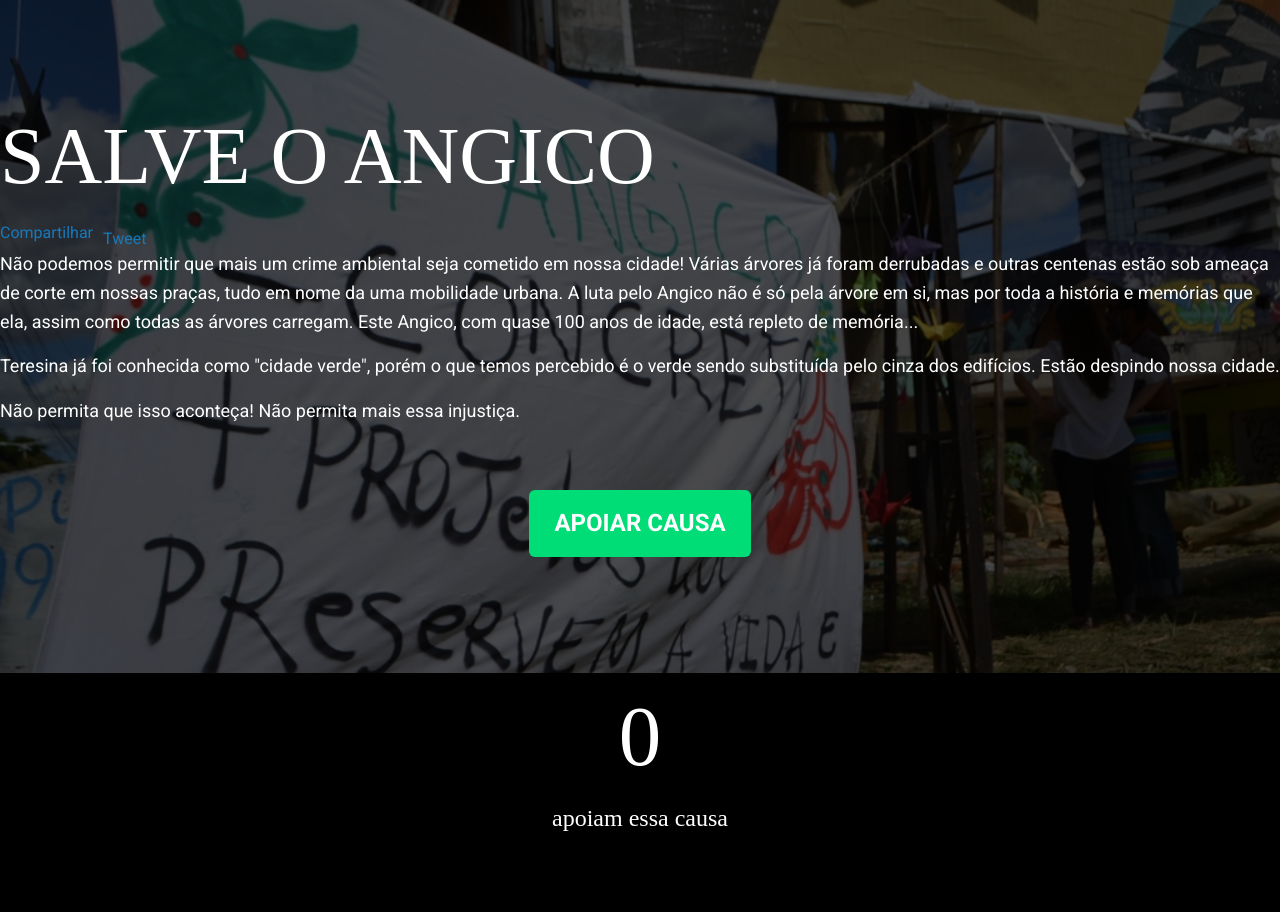
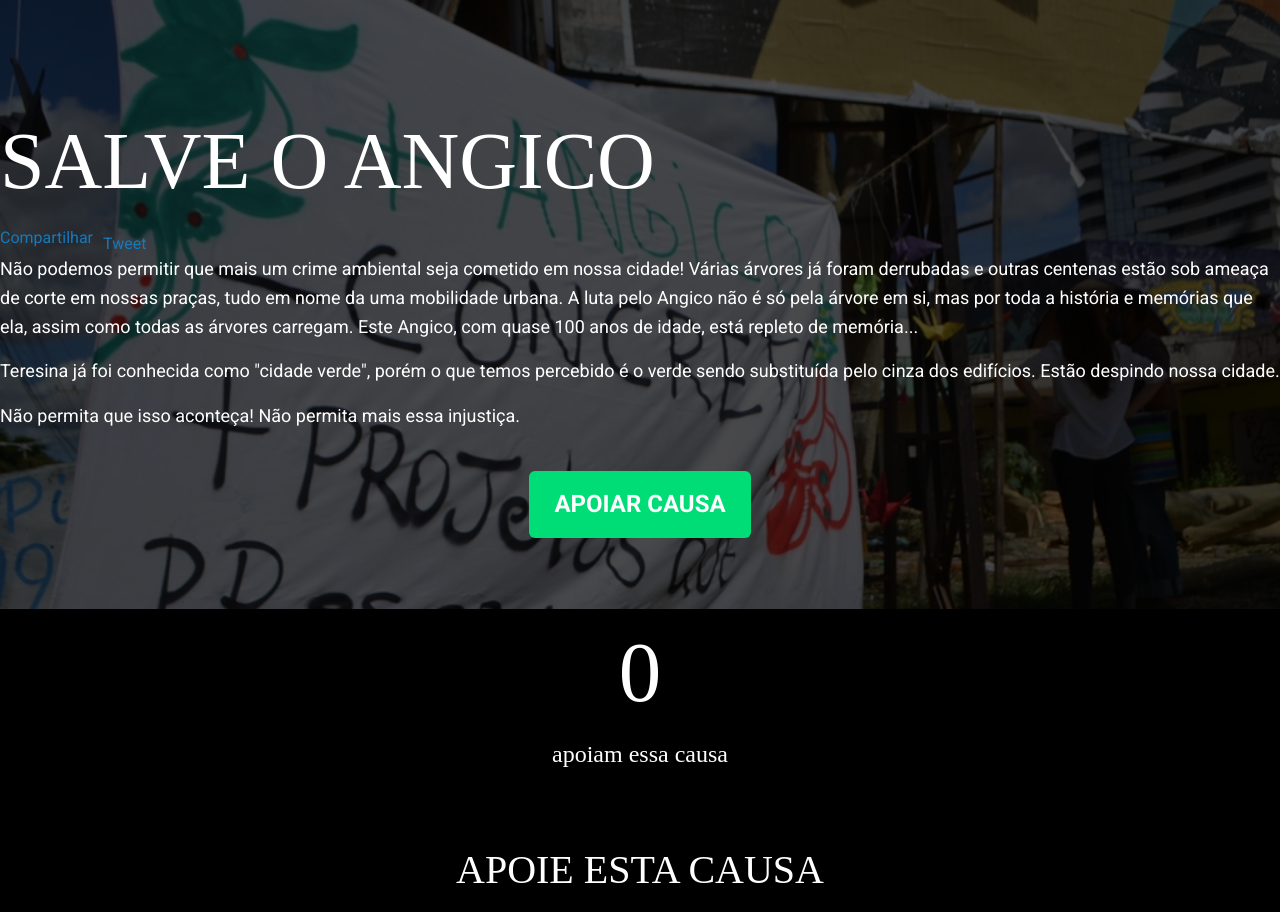
Before and after one commit to teresinahc/salveoangico, a Flask app: page / in a window 1280 px wide. Shown: the part 46-958 px from the top of the page. Run offline with Flask 2, Linux system fonts and the light colour scheme; data that the repository does not hold is empty; some libraries are stand-ins or nearby versions; some web fonts are replaced.

Commit message:
fix size issues

```diff
--- a/app/static/css/app.css
+++ b/app/static/css/app.css
@@ -30,7 +30,7 @@ header nav .brand {
 #save-angico .mask {
   background-color: rgba(0, 0, 0, 0.7);
   height: 100%;
-  padding: 100px 0;
+  padding: 55px 0;
 }
 
 #save-angico h1 {
@@ -126,4 +126,9 @@ footer {
 
 .petition-message {
   color: green;
+  margin: 10px 0;
 }
+
+.tada-wrapper {
+  margin-top: 50px;
+}
--- a/app/templates/layout.html
+++ b/app/templates/layout.html
@@ -64,7 +64,7 @@
         <div class="mask">
           <div class="row">
             <div class="small-12 medium-12 large-10 large-push-1 column">
-              <div class="small-12 medium-6 large-6 column">
+              <div class="small-12 medium-6 large-6 column tada-wrapper">
                 <h1>SALVE O ANGICO</h1>
 
                 <ul class="social-buttons">
@@ -114,7 +114,7 @@
               </div>
 
               <div class="small-12 column text-center">
-                <br><br>
+                <br>
                 <a href="#sign-form" id="scroll-to-form" class="button">APOIAR CAUSA</a>
               </div>
             </div>
```
